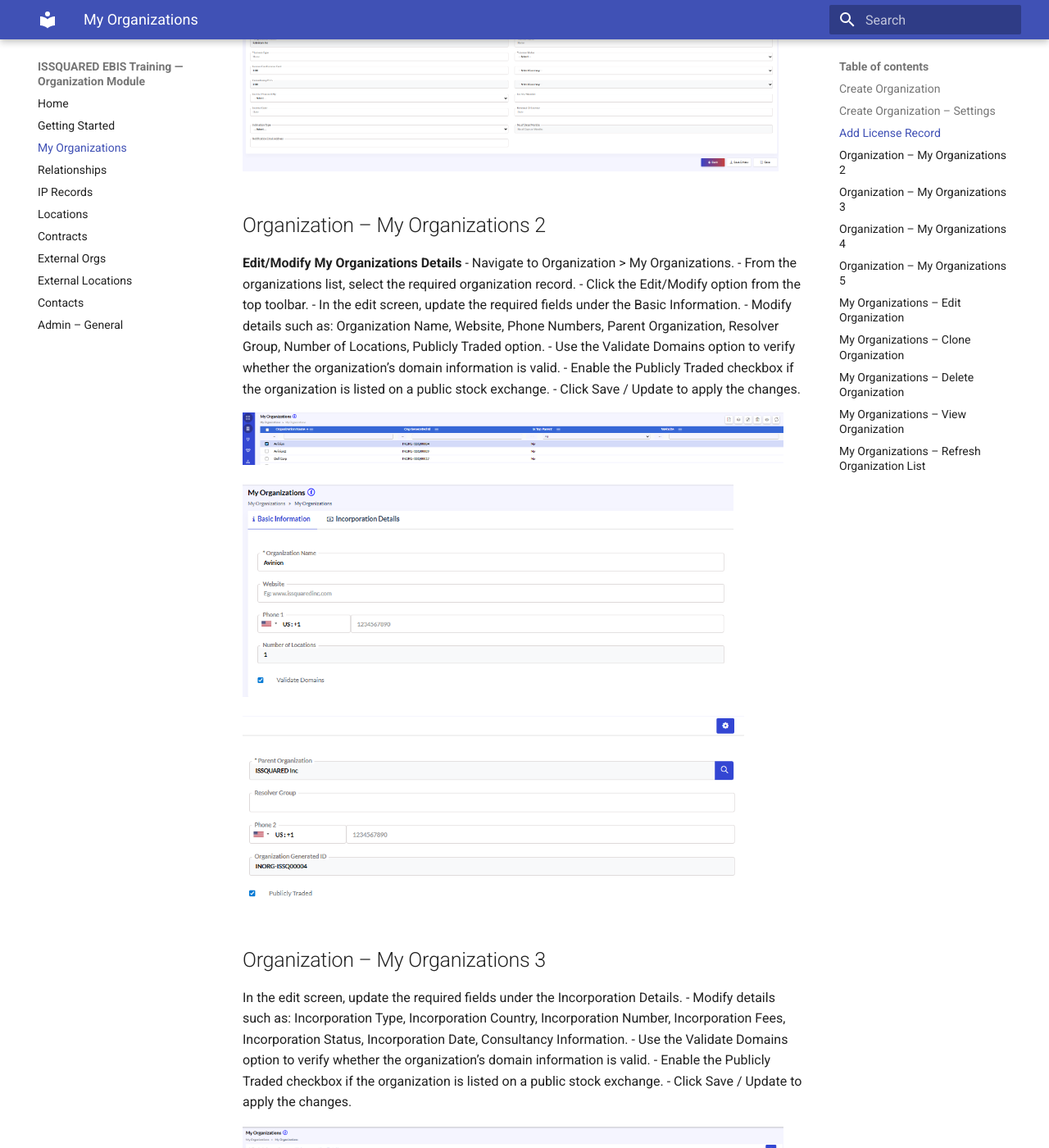
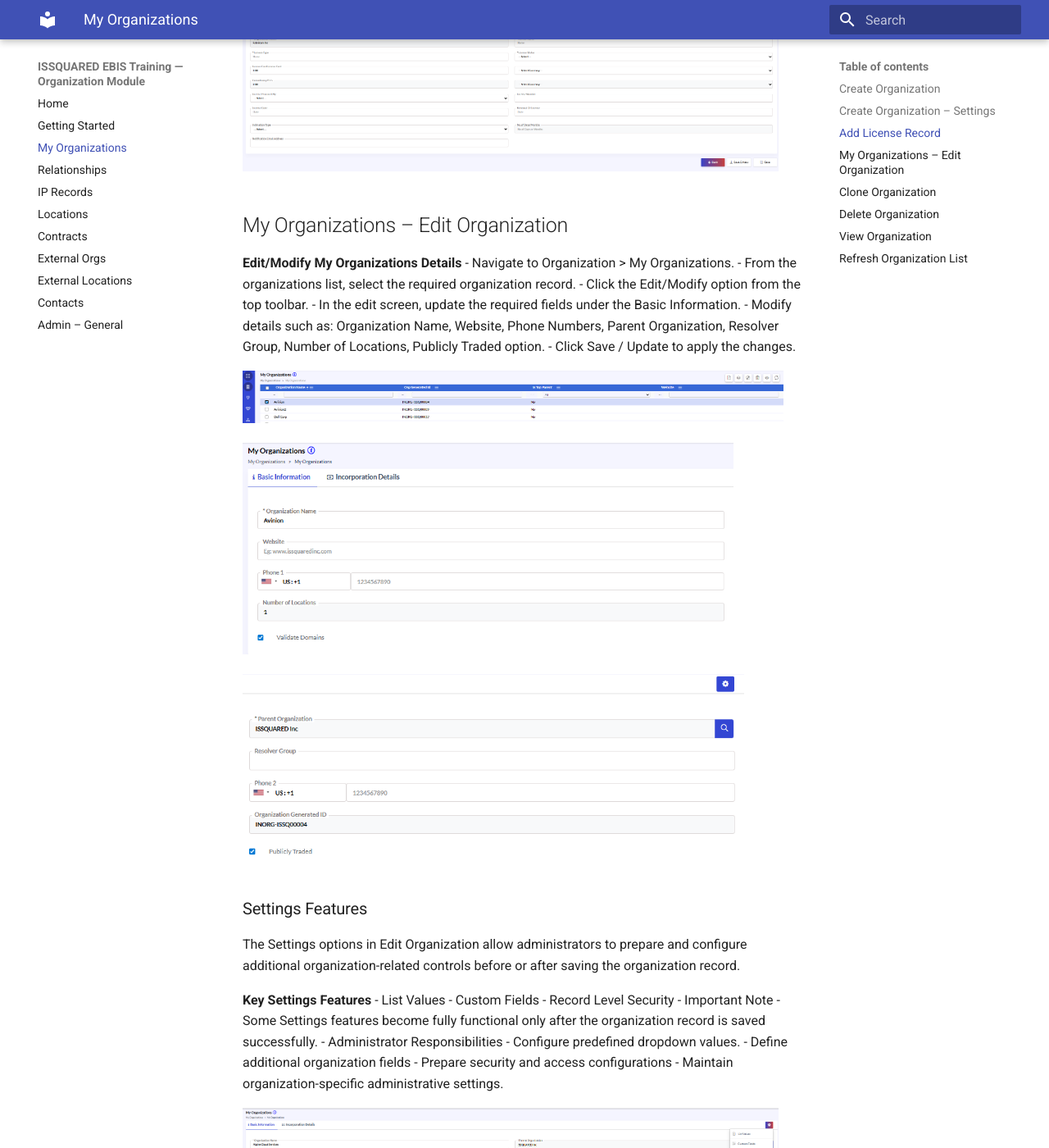
Before and after one commit to SatyaDora/ebis-org-docs, an MkDocs documentation site: the page built from docs/organization-my-organizations.md, in a window 1280 px wide and 1400 px high, scrolled down 4852 px. Shown: the whole window at 82% size. Built offline with MkDocs 1.6.1 and Material for MkDocs 9.7.7, drawn with Linux system fonts in a browser that asks for light colours; some of the changed text lies outside the part shown.

Commit message:
Update organization management documentation
Removed detailed steps for editing organization information and added sections for cloning, deleting, viewing, and refreshing organization records.

```diff
--- a/docs/organization-my-organizations.md
+++ b/docs/organization-my-organizations.md
@@ -150,63 +150,6 @@
 
 ![](media/slide020_img2.png){width=95%}
 
-## Organization – My Organizations 2
-
-**Edit/Modify My Organizations Details**
-- Navigate to Organization > My Organizations.
-- From the organizations list, select the required organization record.
-- Click the Edit/Modify option from the top toolbar.
-- In the edit screen, update the required fields under the Basic Information.
-- Modify details such as: Organization Name, Website, Phone Numbers, Parent Organization, Resolver Group, Number of Locations, Publicly Traded option.
-- Use the Validate Domains option to verify whether the organization’s domain information is valid.
-- Enable the Publicly Traded checkbox if the organization is listed on a public stock exchange.
-- Click Save / Update to apply the changes.
-
-![](media/slide021_img1.png){width=96%}
-
-![](media/slide021_img2.png){width=87%}
-
-![](media/slide021_img3.png){width=89%}
-
-## Organization – My Organizations 3
-
-In the edit screen, update the required fields under the Incorporation Details.
-- Modify details such as: Incorporation Type, Incorporation Country, Incorporation Number, Incorporation Fees, Incorporation Status, Incorporation Date, Consultancy Information.
-- Use the Validate Domains option to verify whether the organization’s domain information is valid.
-- Enable the Publicly Traded checkbox if the organization is listed on a public stock exchange.
-- Click Save / Update to apply the changes.
-
-![](media/slide022_img1.png){width=96%}
-
-## Organization – My Organizations 4
-
-- Click the option to add a new document.
-- In the Documents screen, enter the required information such as:
- - Document Title
- - Document Version Number
- - Document Type
- - Description
-- Enable the Template Doc Type option if the document is intended to be used as a template document type.
-- Click Choose File to upload the required document from the local system.
-- Click Save to create the document record.
-- Click Save & New to save the current document and immediately upload another document if required.
-
-![](media/slide023_img1.png){width=95%}
-
-## Organization – My Organizations 5
-
-- Click the option to add a new trade listing record.
-- In the Trade Listing screen, enter the required information such as:
- - Listed In Exchange
- - Trade Code
- - Listing Date
- - De-Listing Date
-- Verify all entered information carefully.
-- Click Save to create the trade listing record.
-- Click Save & New to save the current record and immediately create another trade listing entry if required.
-
-![](media/slide024_img1.png){width=95%}
-
 ## My Organizations – Edit Organization
 
 **Edit/Modify My Organizations Details**
@@ -284,7 +227,7 @@
 
 ![](media/slide028_img2.png){width=93%}
 
-## My Organizations – Clone Organization
+## Clone Organization
 
 To duplicate an existing organization record:
 - Select the required organization from the list.
@@ -295,7 +238,7 @@
 
 ![](media/slide029_img1.png){width=94%}
 
-## My Organizations – Delete Organization
+##  Delete Organization
 
 To remove an organization record:
 - Select the required organization from the list.
@@ -305,7 +248,7 @@
 
 ![](media/slide030_img1.png){width=99%}
 
-## My Organizations – View Organization
+## View Organization
 
 To view organization details, select the required organization record from the list.
 - Click the View icon from the top toolbar. The system displays all configured information in read-only mode, including:
@@ -318,7 +261,7 @@
  - SMTP Domains
 - Use the tabs to navigate between sections.
 
-## My Organizations – Refresh Organization List
+## Refresh Organization List
 
 To reload the organization records displayed on the screen:
 - Click the Refresh icon from the top toolbar.
```
